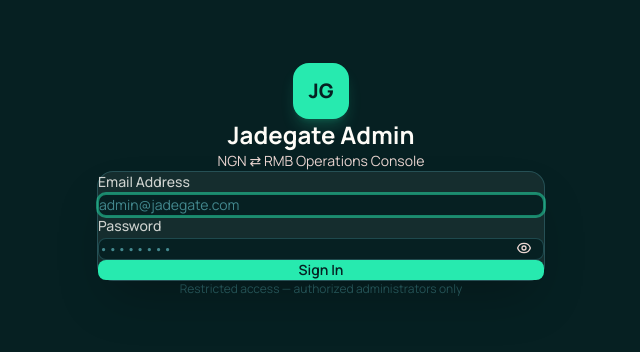
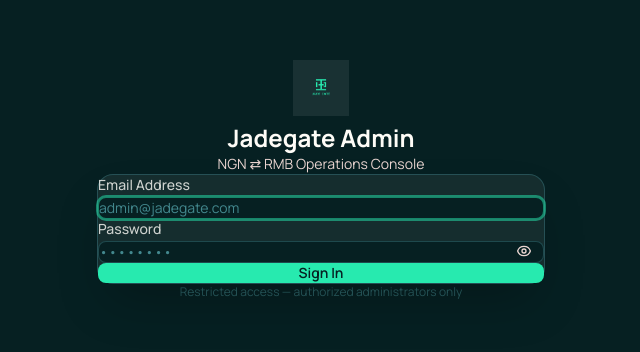
Before and after one commit to Jadegatetech/Jadegate-admin, a React (Vite) app: page /login in a window 1280 px wide. Shown: the part 220-572 px from the top of the page, without its empty margins (319-959 px from the left). Built offline with nearby package versions, Linux system fonts and the light colour scheme; no server answers.

Commit message:
jadegate favicon

```diff
--- a/index.html
+++ b/index.html
@@ -2,7 +2,8 @@
 <html lang="en">
   <head>
     <meta charset="UTF-8" />
-    <link rel="icon" type="image/svg+xml" href="/vite.svg" />
+    <!-- <link rel="icon" type="image/" href="/public/Jade 1.1.png" /> -->
+    <link rel="shortcut icon" href="/public/Jade 1.1.png" type="image/x-icon">
     <meta name="viewport" content="width=device-width, initial-scale=1.0" />
     <link rel="preconnect" href="https://fonts.googleapis.com" />
     <link rel="preconnect" href="https://fonts.gstatic.com" crossorigin />
--- a/src/components/layout/Sidebar.jsx
+++ b/src/components/layout/Sidebar.jsx
@@ -2,6 +2,7 @@ import { NavLink } from 'react-router-dom'
 import { useQuery } from '@tanstack/react-query'
 import { getPendingConversions } from '../../api/conversions'
 import { getSessions } from '../../api/chat'
+import jadeLogo from '../../assets/Jade 1.1.png'
 
 const navItems = [
   {
@@ -108,8 +109,8 @@ export default function Sidebar({ mobile = false, onClose }) {
     <aside className={`flex flex-col h-full ${mobile ? 'w-full' : 'w-64'} bg-jade-800 border-r border-jade-700/20`}>
       {/* Logo */}
       <div className="flex items-center gap-3 px-5 py-5 border-b border-jade-700/20">
-        <div className="w-8 h-8 bg-jade-400 rounded-lg flex items-center justify-center shrink-0">
-          <span className="text-jade-900 font-black text-sm">JG</span>
+        <div className="w-8 h-8 flex items-center justify-center shrink-0">
+          <img src={jadeLogo} alt="Jadegate" className="h-8 w-auto" />
         </div>
         <div>
           <p className="font-bold text-jade-50 text-sm leading-none">Jadegate</p>
--- a/src/pages/Login.jsx
+++ b/src/pages/Login.jsx
@@ -2,6 +2,7 @@ import { useState } from 'react'
 import { useNavigate, Navigate } from 'react-router-dom'
 import { useAuth } from '../context/AuthContext'
 import toast from 'react-hot-toast'
+import jadeLogo from '../assets/Jade 1.1.png'
 
 export default function Login() {
   const { login, isAuthenticated, loading } = useAuth()
@@ -41,8 +42,8 @@ export default function Login() {
       <div className="relative w-full max-w-md">
         {/* Logo */}
         <div className="text-center mb-8">
-          <div className="inline-flex items-center justify-center w-14 h-14 bg-jade-400 rounded-2xl mb-4 shadow-lg shadow-jade-400/20">
-            <span className="text-jade-900 font-black text-xl">JG</span>
+          <div className="inline-flex items-center justify-center mb-4">
+            <img src={jadeLogo} alt="Jadegate" className="h-14 w-auto" />
           </div>
           <h1 className="text-2xl font-bold text-jade-50">Jadegate Admin</h1>
           <p className="text-jade-warm text-sm mt-1">NGN ⇄ RMB Operations Console</p>
```
Also changed, not shown: public/Jade 1.1.png (added), src/assets/Jade 1.1.png (added).
